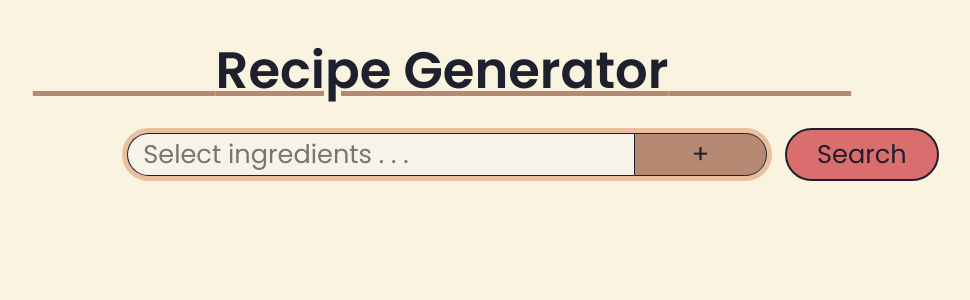
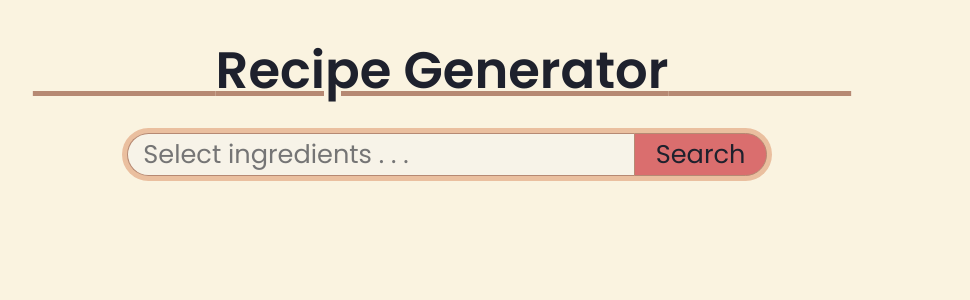
Before and after one commit to ericanderson85/RecipeGenerator, a Flask app: page / in a window 1280 px wide. Shown: the top 300 px of the page, without its empty margins (198-1168 px from the left). Run offline with Flask 3, Linux system fonts and the light colour scheme.

Commit message:
Removed "+" button, moved search

```diff
--- a/static/styles.css
+++ b/static/styles.css
@@ -78,32 +78,13 @@ u:before {
     display: inline-flex;
 }
 
-.submit {
-    margin-left: 1vw;
-    width: 12vw;
-    color: var(--black);
-    font-size: 2vw;
-    background-color: var(--red);
-    border: .2vw solid var(--black);
-    border-radius: 40px;
-    transition: all .2s;
-    cursor: pointer;
-}
-
-.submit:hover {
-    transform: scale(1.05);
-    background-color: #d76363;
-    color: black;
-    border-color: black;
-}
-
 .text-box,
 .button {
     border: none;
     box-sizing: border-box;
     font-size: 2vw;
     color: var(--black);
-    border: .1vw solid var(--black);
+    border: .12vw solid var(--dark-brown);
 }
 
 .text-box {
@@ -120,7 +101,7 @@ u:before {
     width: 21%;
     border-top-right-radius: 40px;
     border-bottom-right-radius: 40px;
-    background-color: var(--dark-brown);
+    background-color: var(--red);
     transition: all .2s;
     cursor: pointer;
 }
@@ -128,7 +109,8 @@ u:before {
 .button:hover {
     width: 23%;
     color: black;
-    background-color: #ae7d64;
+    background-color: #d76363;
+
 }
 
 .dropdown-container {
--- a/templates/index.html
+++ b/templates/index.html
@@ -17,9 +17,8 @@
                     autocomplete="off">
                 <ul class="autocomplete-list" id="ingredient-list"></ul>
             </div>
-            <input class="button" id="add-button" type="button" value="+" onclick="">
+            <input class="button" id="add-button" type="button" value="Search" onclick="">
         </form>
-        <button class="submit"><label>Search</label></button>
     </div>
     <div class="ingredients" id="ingredients"></div>
 
```
